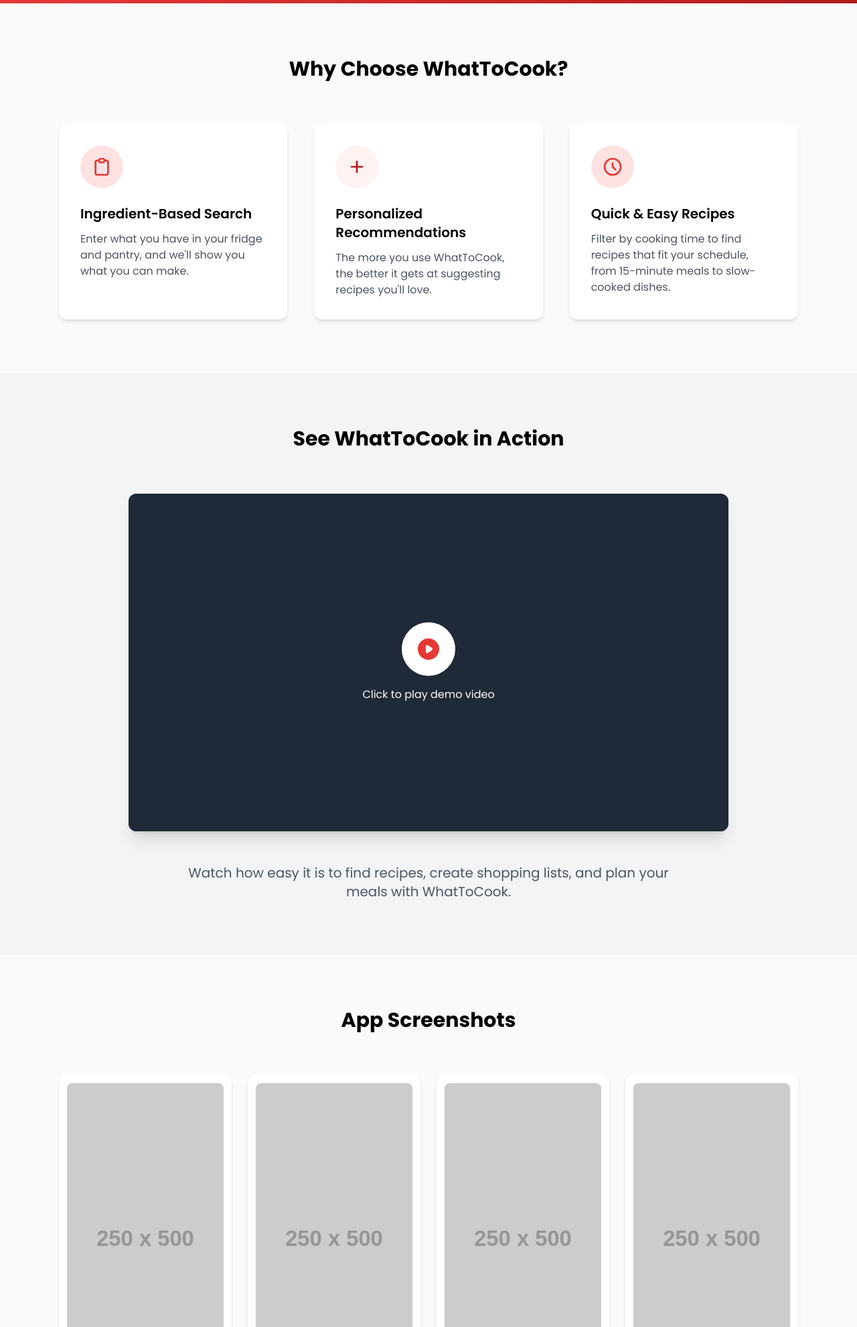
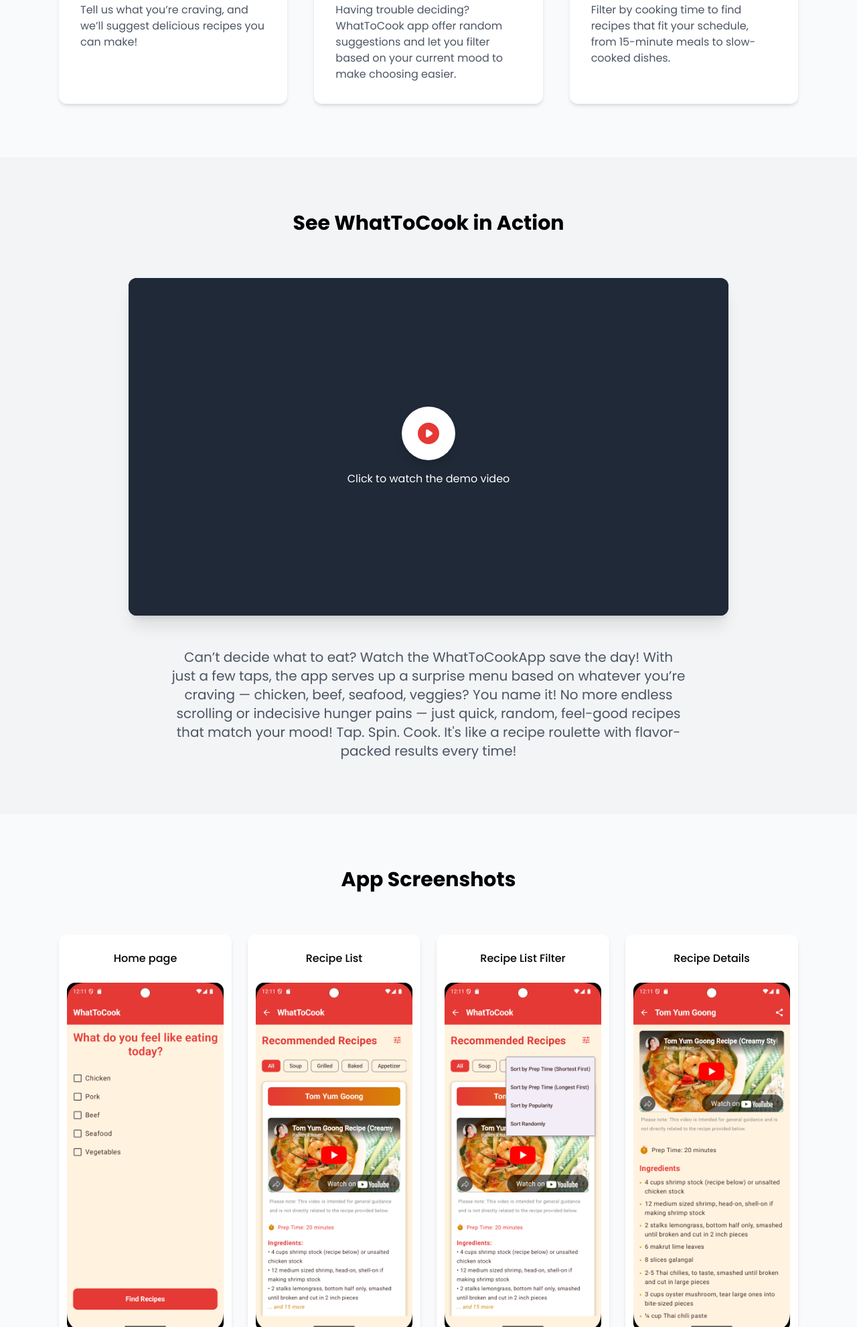
Before and after one commit to binsooy/varicysystems-whattocookweb, a plain HTML site: page index.html in a window 1280 px wide. Shown: the part 819-2800 px from the top of the page at 67% size. Drawn offline with nearby package versions, Linux system fonts and the light colour scheme; placeholder pictures from the web are drawn by us.

Commit message:
initial commit

```diff
--- a/index.html
+++ b/index.html
@@ -1,17 +1,20 @@
 <!DOCTYPE html>
 <html lang="en">
+
 <head>
     <meta charset="UTF-8">
     <meta name="viewport" content="width=device-width, initial-scale=1.0">
     <title>WhatToCook - Your Personal Recipe Assistant</title>
     <script src="https://cdn.tailwindcss.com"></script>
-    <link href="https://fonts.googleapis.com/css2?family=Poppins:wght@300;400;500;600;700&display=swap" rel="stylesheet">
+    <link href="https://fonts.googleapis.com/css2?family=Poppins:wght@300;400;500;600;700&display=swap"
+        rel="stylesheet">
     <style>
         body {
             font-family: 'Poppins', sans-serif;
         }
     </style>
 </head>
+
 <body class="bg-gray-50">
     <!-- Hero Section -->
     <header class="bg-gradient-to-r from-[#E53935] to-[#AF1C1C] text-white">
@@ -29,14 +32,16 @@
             <div class="flex flex-col md:flex-row items-center">
                 <div class="md:w-1/2 mb-10 md:mb-0">
                     <h1 class="text-4xl md:text-5xl font-bold mb-6">Never Wonder What to Cook Again</h1>
-                    <p class="text-xl mb-8">WhatToCook helps you discover delicious recipes based on ingredients you already have at home.</p>
+                    <p class="text-xl mb-8">WhatToCook helps you discover delicious recipes based on ingredients you
+                        already have at home.</p>
                     <div class="flex space-x-4">
-                        <a href="#download" class="bg-white text-[#E53935] px-6 py-3 rounded-full font-medium hover:bg-gray-100 transition">Download Now</a>
-                        <a href="#demo" class="border border-white px-6 py-3 rounded-full font-medium hover:bg-white hover:text-[#E53935] transition">Watch Demo</a>
+                        <a href="#download"
+                            class="bg-white text-[#E53935] px-6 py-3 rounded-full font-medium hover:bg-gray-100 transition">Download
+                            Now</a>
+                        <a href="#demo"
+                            class="border border-white px-6 py-3 rounded-full font-medium hover:bg-white hover:text-[#E53935] transition">Watch
+                            Demo</a>
                     </div>
-                </div>
-                <div class="md:w-1/2">
-                    <img src="https://placehold.co/300x600/png" alt="WhatToCook App" class="mx-auto rounded-3xl shadow-lg transform -rotate-6">
                 </div>
             </div>
         </div>
@@ -50,32 +55,40 @@
             <div class="grid md:grid-cols-3 gap-10">
                 <div class="bg-white p-8 rounded-xl shadow-md">
                     <div class="bg-red-100 w-16 h-16 rounded-full flex items-center justify-center mb-6">
-                        <svg xmlns="http://www.w3.org/2000/svg" class="h-8 w-8 text-[#E53935]" fill="none" viewBox="0 0 24 24" stroke="currentColor">
-                            <path stroke-linecap="round" stroke-linejoin="round" stroke-width="2" d="M9 5H7a2 2 0 00-2 2v12a2 2 0 002 2h10a2 2 0 002-2V7a2 2 0 00-2-2h-2M9 5a2 2 0 002 2h2a2 2 0 002-2M9 5a2 2 0 012-2h2a2 2 0 012 2" />
+                        <svg xmlns="http://www.w3.org/2000/svg" class="h-8 w-8 text-[#E53935]" fill="none"
+                            viewBox="0 0 24 24" stroke="currentColor">
+                            <path stroke-linecap="round" stroke-linejoin="round" stroke-width="2"
+                                d="M9 5H7a2 2 0 00-2 2v12a2 2 0 002 2h10a2 2 0 002-2V7a2 2 0 00-2-2h-2M9 5a2 2 0 002 2h2a2 2 0 002-2M9 5a2 2 0 012-2h2a2 2 0 012 2" />
                         </svg>
                     </div>
-                    <h3 class="text-xl font-semibold mb-3">Ingredient-Based Search</h3>
-                    <p class="text-gray-600">Enter what you have in your fridge and pantry, and we'll show you what you can make.</p>
+                    <h3 class="text-xl font-semibold mb-3">Mood-Based Search</h3>
+                    <p class="text-gray-600">Tell us what you’re craving, and we’ll suggest delicious recipes you can make!</p>
                 </div>
 
                 <div class="bg-white p-8 rounded-xl shadow-md">
                     <div class="bg-red-50 w-16 h-16 rounded-full flex items-center justify-center mb-6">
-                        <svg xmlns="http://www.w3.org/2000/svg" class="h-8 w-8 text-[#AF1C1C]" fill="none" viewBox="0 0 24 24" stroke="currentColor">
-                            <path stroke-linecap="round" stroke-linejoin="round" stroke-width="2" d="M12 6v6m0 0v6m0-6h6m-6 0H6" />
+                        <svg xmlns="http://www.w3.org/2000/svg" class="h-8 w-8 text-[#AF1C1C]" fill="none"
+                            viewBox="0 0 24 24" stroke="currentColor">
+                            <path stroke-linecap="round" stroke-linejoin="round" stroke-width="2"
+                                d="M12 6v6m0 0v6m0-6h6m-6 0H6" />
                         </svg>
                     </div>
-                    <h3 class="text-xl font-semibold mb-3">Personalized Recommendations</h3>
-                    <p class="text-gray-600">The more you use WhatToCook, the better it gets at suggesting recipes you'll love.</p>
+                    <h3 class="text-xl font-semibold mb-3">Randomized Results</h3>
+                    <p class="text-gray-600">Having trouble deciding? WhatToCook app offer random suggestions and let
+                        you filter based on your current mood to make choosing easier.</p>
                 </div>
 
                 <div class="bg-white p-8 rounded-xl shadow-md">
                     <div class="bg-red-100 w-16 h-16 rounded-full flex items-center justify-center mb-6">
-                        <svg xmlns="http://www.w3.org/2000/svg" class="h-8 w-8 text-[#E53935]" fill="none" viewBox="0 0 24 24" stroke="currentColor">
-                            <path stroke-linecap="round" stroke-linejoin="round" stroke-width="2" d="M12 8v4l3 3m6-3a9 9 0 11-18 0 9 9 0 0118 0z" />
+                        <svg xmlns="http://www.w3.org/2000/svg" class="h-8 w-8 text-[#E53935]" fill="none"
+                            viewBox="0 0 24 24" stroke="currentColor">
+                            <path stroke-linecap="round" stroke-linejoin="round" stroke-width="2"
+                                d="M12 8v4l3 3m6-3a9 9 0 11-18 0 9 9 0 0118 0z" />
                         </svg>
                     </div>
                     <h3 class="text-xl font-semibold mb-3">Quick & Easy Recipes</h3>
-                    <p class="text-gray-600">Filter by cooking time to find recipes that fit your schedule, from 15-minute meals to slow-cooked dishes.</p>
+                    <p class="text-gray-600">Filter by cooking time to find recipes that fit your schedule, from
+                        15-minute meals to slow-cooked dishes.</p>
                 </div>
             </div>
         </div>
@@ -90,22 +103,35 @@
                 <div class="bg-black rounded-xl overflow-hidden shadow-xl">
                     <!-- Replace with your actual video embed code -->
                     <div class="w-full h-0 pb-[56.25%] relative">
-                        <div class="absolute inset-0 flex items-center justify-center bg-gray-800">
+                        <a href="https://www.youtube.com/shorts/5J4E5x8K_LA" target="_blank" rel="noopener noreferrer"
+                            class="absolute inset-0 flex items-center justify-center bg-gray-800 hover:bg-gray-700 transition rounded-xl">
                             <div class="text-center">
-                                <div class="w-20 h-20 bg-white rounded-full flex items-center justify-center mx-auto mb-4 cursor-pointer">
-                                    <svg xmlns="http://www.w3.org/2000/svg" class="h-10 w-10 text-[#E53935]" viewBox="0 0 20 20" fill="currentColor">
-                                        <path fill-rule="evenodd" d="M10 18a8 8 0 100-16 8 8 0 000 16zM9.555 7.168A1 1 0 008 8v4a1 1 0 001.555.832l3-2a1 1 0 000-1.664l-3-2z" clip-rule="evenodd" />
+                                <div
+                                    class="w-20 h-20 bg-white rounded-full flex items-center justify-center mx-auto mb-4 shadow-lg">
+                                    <svg xmlns="http://www.w3.org/2000/svg" class="h-10 w-10 text-[#E53935]"
+                                        viewBox="0 0 20 20" fill="currentColor">
+                                        <path fill-rule="evenodd"
+                                            d="M10 18a8 8 0 100-16 8 8 0 000 16zM9.555 7.168A1 1 0 008 8v4a1 1 0 001.555.832l3-2a1 1 0 000-1.664l-3-2z"
+                                            clip-rule="evenodd" />
                                     </svg>
                                 </div>
-                                <p class="text-white">Click to play demo video</p>
+                                <p class="text-white">Click to watch the demo video</p>
                             </div>
-                        </div>
+                        </a>
                     </div>
                 </div>
             </div>
 
             <div class="mt-12 text-center">
-                <p class="text-xl text-gray-600 max-w-3xl mx-auto">Watch how easy it is to find recipes, create shopping lists, and plan your meals with WhatToCook.</p>
+                <p class="text-xl text-gray-600 max-w-3xl mx-auto">Can’t decide what to eat? Watch the WhatToCookApp
+                    save the day!
+                    With just a few taps, the app serves up a surprise menu based on whatever you’re craving — chicken,
+                    beef, seafood, veggies? You name it!
+
+                    No more endless scrolling or indecisive hunger pains — just quick, random, feel-good recipes that
+                    match your mood!
+
+                    Tap. Spin. Cook. It's like a recipe roulette with flavor-packed results every time!</p>
             </div>
         </div>
     </section>
@@ -117,20 +143,20 @@
 
             <div class="grid grid-cols-2 md:grid-cols-4 gap-6">
                 <div class="bg-white p-3 rounded-xl shadow-md">
-                    <img src="https://placehold.co/250x500/png" alt="Recipe Search" class="rounded-lg">
-                    <p class="mt-3 text-center font-medium">Recipe Search</p>
+                    <p class="mt-3 text-center font-medium">Home page</p><br>
+                    <img src="images/Screenshot_20250524_001048.png" alt="Recipe Search" class="rounded-lg">
                 </div>
                 <div class="bg-white p-3 rounded-xl shadow-md">
-                    <img src="https://placehold.co/250x500/png" alt="Recipe Details" class="rounded-lg">
-                    <p class="mt-3 text-center font-medium">Recipe Details</p>
+                    <p class="mt-3 text-center font-medium">Recipe List</p><br>
+                    <img src="images/Screenshot_20250524_001101.png" alt="Recipe Details" class="rounded-lg">
                 </div>
                 <div class="bg-white p-3 rounded-xl shadow-md">
-                    <img src="https://placehold.co/250x500/png" alt="Ingredient Scanner" class="rounded-lg">
-                    <p class="mt-3 text-center font-medium">Ingredient Scanner</p>
+                    <p class="mt-3 text-center font-medium">Recipe List Filter</p><br>
+                    <img src="images/Screenshot_20250524_001109.png" alt="Ingredient Scanner" class="rounded-lg">
                 </div>
                 <div class="bg-white p-3 rounded-xl shadow-md">
-                    <img src="https://placehold.co/250x500/png" alt="Meal Planner" class="rounded-lg">
-                    <p class="mt-3 text-center font-medium">Meal Planner</p>
+                    <p class="mt-3 text-center font-medium">Recipe Details</p><br>
+                    <img src="images/Screenshot_20250524_001126.png" alt="Ingredient Scanner" class="rounded-lg">
                 </div>
             </div>
         </div>
@@ -140,29 +166,20 @@
     <section id="download" class="py-20 bg-gradient-to-r from-[#E53935] to-[#AF1C1C] text-white">
         <div class="container mx-auto px-6 max-w-6xl text-center">
             <h2 class="text-3xl font-bold mb-8">Download WhatToCook Today</h2>
-            <p class="text-xl mb-12 max-w-3xl mx-auto">Available on iOS and Android. Free to download with premium features available.</p>
+            <p class="text-xl mb-12 max-w-3xl mx-auto">Available on Android, coming soon on iOS. Free to download with premium
+                features available.</p>
 
             <div class="flex flex-col md:flex-row justify-center space-y-6 md:space-y-0 md:space-x-6">
-                <a href="#" class="bg-black flex items-center justify-center px-8 py-3 rounded-lg hover:bg-gray-900 transition">
-                    <svg xmlns="http://www.w3.org/2000/svg" class="h-8 w-8 mr-3" viewBox="0 0 20 20" fill="currentColor">
-                        <path d="M10 2a8 8 0 100 16 8 8 0 000-16zm0 14a6 6 0 110-12 6 6 0 010 12z" />
-                        <path fill-rule="evenodd" d="M10 4a1 1 0 100 2 1 1 0 000-2zm0 10a1 1 0 100-2 1 1 0 000 2z" clip-rule="evenodd" />
-                    </svg>
-                    <div class="text-left">
-                        <div class="text-xs">Download on the</div>
-                        <div class="text-xl font-semibold">App Store</div>
-                    </div>
+                <!-- <a href="https://apps.apple.com/app/idYOUR_APP_ID" target="_blank">
+                    <img src="https://developer.apple.com/assets/elements/badges/download-on-the-app-store.svg"
+                        alt="Download on the App Store" style="height: 50px;">
+                </a> -->
+
+                <a href="https://play.google.com/store/apps/details?id=com.varicysystems.whattocook" target="_blank">
+                    <img src="https://upload.wikimedia.org/wikipedia/commons/7/78/Google_Play_Store_badge_EN.svg"
+                        alt="Get it on Google Play" style="height: 50px;">
                 </a>
 
-                <a href="#" class="bg-black flex items-center justify-center px-8 py-3 rounded-lg hover:bg-gray-900 transition">
-                    <svg xmlns="http://www.w3.org/2000/svg" class="h-8 w-8 mr-3" viewBox="0 0 20 20" fill="currentColor">
-                        <path fill-rule="evenodd" d="M10 2a8 8 0 100 16 8 8 0 000-16zM5.94 5.5c.944-.945 2.56-.276 2.56 1.06V10l5.5-5.5a1 1 0 011.42 1.4L10.01 11l5.3 5.3a1 1 0 01-1.42 1.4L8.5 12.4v3.5a1 1 0 01-2 0v-9c0-.53.211-1.039.586-1.414L5.93 5.5z" clip-rule="evenodd" />
-                    </svg>
-                    <div class="text-left">
-                        <div class="text-xs">GET IT ON</div>
-                        <div class="text-xl font-semibold">Google Play</div>
-                    </div>
-                </a>
             </div>
         </div>
     </section>
@@ -179,17 +196,20 @@
                 <div class="flex space-x-6">
                     <a href="#" class="hover:text-[#E53935] transition">
                         <svg xmlns="http://www.w3.org/2000/svg" class="h-6 w-6" fill="currentColor" viewBox="0 0 24 24">
-                            <path d="M24 4.557c-.883.392-1.832.656-2.828.775 1.017-.609 1.798-1.574 2.165-2.724-.951.564-2.005.974-3.127 1.195-.897-.957-2.178-1.555-3.594-1.555-3.179 0-5.515 2.966-4.797 6.045-4.091-.205-7.719-2.165-10.148-5.144-1.29 2.213-.669 5.108 1.523 6.574-.806-.026-1.566-.247-2.229-.616-.054 2.281 1.581 4.415 3.949 4.89-.693.188-1.452.232-2.224.084.626 1.956 2.444 3.379 4.6 3.419-2.07 1.623-4.678 2.348-7.29 2.04 2.179 1.397 4.768 2.212 7.548 2.212 9.142 0 14.307-7.721 13.995-14.646.962-.695 1.797-1.562 2.457-2.549z"/>
+                            <path
+                                d="M24 4.557c-.883.392-1.832.656-2.828.775 1.017-.609 1.798-1.574 2.165-2.724-.951.564-2.005.974-3.127 1.195-.897-.957-2.178-1.555-3.594-1.555-3.179 0-5.515 2.966-4.797 6.045-4.091-.205-7.719-2.165-10.148-5.144-1.29 2.213-.669 5.108 1.523 6.574-.806-.026-1.566-.247-2.229-.616-.054 2.281 1.581 4.415 3.949 4.89-.693.188-1.452.232-2.224.084.626 1.956 2.444 3.379 4.6 3.419-2.07 1.623-4.678 2.348-7.29 2.04 2.179 1.397 4.768 2.212 7.548 2.212 9.142 0 14.307-7.721 13.995-14.646.962-.695 1.797-1.562 2.457-2.549z" />
                         </svg>
                     </a>
                     <a href="#" class="hover:text-[#E53935] transition">
                         <svg xmlns="http://www.w3.org/2000/svg" class="h-6 w-6" fill="currentColor" viewBox="0 0 24 24">
-                            <path d="M12 2.163c3.204 0 3.584.012 4.85.07 3.252.148 4.771 1.691 4.919 4.919.058 1.265.069 1.645.069 4.849 0 3.205-.012 3.584-.069 4.849-.149 3.225-1.664 4.771-4.919 4.919-1.266.058-1.644.07-4.85.07-3.204 0-3.584-.012-4.849-.07-3.26-.149-4.771-1.699-4.919-4.92-.058-1.265-.07-1.644-.07-4.849 0-3.204.013-3.583.07-4.849.149-3.227 1.664-4.771 4.919-4.919 1.266-.057 1.645-.069 4.849-.069zm0-2.163c-3.259 0-3.667.014-4.947.072-4.358.2-6.78 2.618-6.98 6.98-.059 1.281-.073 1.689-.073 4.948 0 3.259.014 3.668.072 4.948.2 4.358 2.618 6.78 6.98 6.98 1.281.058 1.689.072 4.948.072 3.259 0 3.668-.014 4.948-.072 4.354-.2 6.782-2.618 6.979-6.98.059-1.28.073-1.689.073-4.948 0-3.259-.014-3.667-.072-4.947-.196-4.354-2.617-6.78-6.979-6.98-1.281-.059-1.69-.073-4.949-.073zm0 5.838c-3.403 0-6.162 2.759-6.162 6.162s2.759 6.163 6.162 6.163 6.162-2.759 6.162-6.163c0-3.403-2.759-6.162-6.162-6.162zm0 10.162c-2.209 0-4-1.79-4-4 0-2.209 1.791-4 4-4s4 1.791 4 4c0 2.21-1.791 4-4 4zm6.406-11.845c-.796 0-1.441.645-1.441 1.44s.645 1.44 1.441 1.44c.795 0 1.439-.645 1.439-1.44s-.644-1.44-1.439-1.44z"/>
+                            <path
+                                d="M12 2.163c3.204 0 3.584.012 4.85.07 3.252.148 4.771 1.691 4.919 4.919.058 1.265.069 1.645.069 4.849 0 3.205-.012 3.584-.069 4.849-.149 3.225-1.664 4.771-4.919 4.919-1.266.058-1.644.07-4.85.07-3.204 0-3.584-.012-4.849-.07-3.26-.149-4.771-1.699-4.919-4.92-.058-1.265-.07-1.644-.07-4.849 0-3.204.013-3.583.07-4.849.149-3.227 1.664-4.771 4.919-4.919 1.266-.057 1.645-.069 4.849-.069zm0-2.163c-3.259 0-3.667.014-4.947.072-4.358.2-6.78 2.618-6.98 6.98-.059 1.281-.073 1.689-.073 4.948 0 3.259.014 3.668.072 4.948.2 4.358 2.618 6.78 6.98 6.98 1.281.058 1.689.072 4.948.072 3.259 0 3.668-.014 4.948-.072 4.354-.2 6.782-2.618 6.979-6.98.059-1.28.073-1.689.073-4.948 0-3.259-.014-3.667-.072-4.947-.196-4.354-2.617-6.78-6.979-6.98-1.281-.059-1.69-.073-4.949-.073zm0 5.838c-3.403 0-6.162 2.759-6.162 6.162s2.759 6.163 6.162 6.163 6.162-2.759 6.162-6.163c0-3.403-2.759-6.162-6.162-6.162zm0 10.162c-2.209 0-4-1.79-4-4 0-2.209 1.791-4 4-4s4 1.791 4 4c0 2.21-1.791 4-4 4zm6.406-11.845c-.796 0-1.441.645-1.441 1.44s.645 1.44 1.441 1.44c.795 0 1.439-.645 1.439-1.44s-.644-1.44-1.439-1.44z" />
                         </svg>
                     </a>
                     <a href="#" class="hover:text-[#E53935] transition">
                         <svg xmlns="http://www.w3.org/2000/svg" class="h-6 w-6" fill="currentColor" viewBox="0 0 24 24">
-                            <path d="M9 8h-3v4h3v12h5v-12h3.642l.358-4h-4v-1.667c0-.955.192-1.333 1.115-1.333h2.885v-5h-3.808c-3.596 0-5.192 1.583-5.192 4.615v3.385z"/>
+                            <path
+                                d="M9 8h-3v4h3v12h5v-12h3.642l.358-4h-4v-1.667c0-.955.192-1.333 1.115-1.333h2.885v-5h-3.808c-3.596 0-5.192 1.583-5.192 4.615v3.385z" />
                         </svg>
                     </a>
                 </div>
@@ -208,4 +228,5 @@
         </div>
     </footer>
 </body>
+
 </html>
```
Also changed, not shown: images/Screenshot_20250524_001048.png (added), images/Screenshot_20250524_001048_300x600.png (added), images/Screenshot_20250524_001101.png (added), images/Screenshot_20250524_001109.png (added), images/Screenshot_20250524_001126.png (added), 1 other file.
